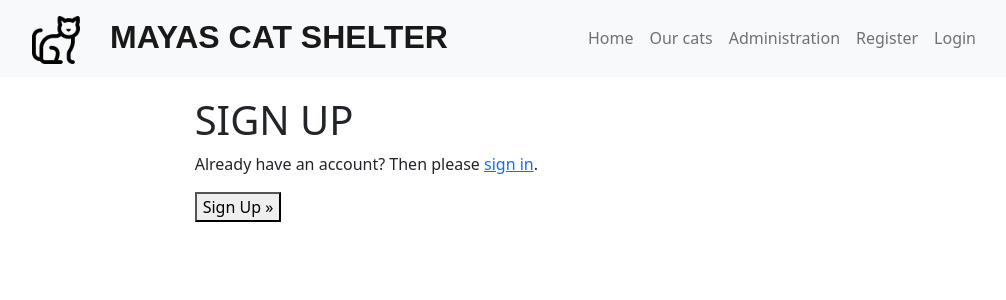
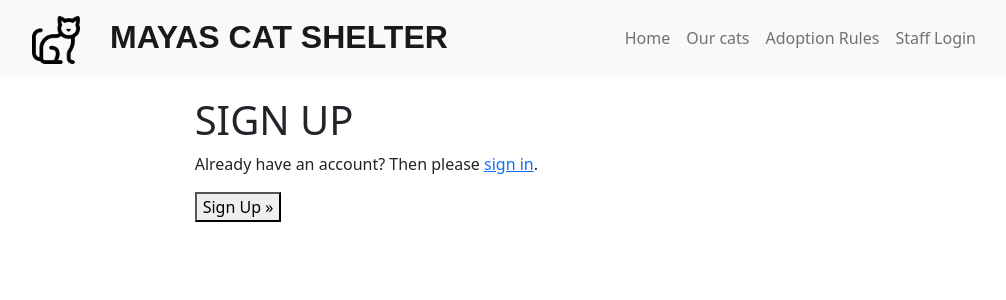
Before and after one commit to ClaudiaInSweden/mayas_cat_shelter, a Django app: template templates/account/signup.html in a window 1280 px wide. Shown: the top 300 px of the page, without its empty margins (132-1138 px from the left). Run offline with Django 3.2, Linux system fonts and the light colour scheme; the template is opened without the code that fills it: most values are stand-ins (such as "Sample title", 1, 10 or a date in 2020); some libraries are stand-ins or nearby versions; some web fonts are replaced.

Commit message:
Remove registration link in navbar

```diff
--- a/templates/account/base.html
+++ b/templates/account/base.html
@@ -43,21 +43,22 @@
           <a class="nav-link" href="{% url 'cats' %}">Our cats</a>
         </li>
         <li class="nav-item">
-              <a class="nav-link" href="{% url 'create-cat' %}">Administration</a>
+          <a class="nav-link" href="{% url 'rules' %}">Adoption Rules</a>
         </li>
+        {% if user.is_staff %}
+          <li class="nav-item">
+          <a class="nav-link" href="{% url 'administration' %}">Administration</a>
+        </li>
+        {% endif %}
           {% if user.is_authenticated %}
           <li class="nav-item">
             <a class="nav-link {% if request.path == logout_url %}active{% endif %}" aria-current="page"
-                  href="{% url 'account_logout' %}">Logout</a>
+              href="{% url 'account_logout' %}">Staff Logout</a>
           </li>
           {% else %}
           <li class="nav-item">
-                <a class="nav-link {% if request.path == signup_url %}active{% endif %}" aria-current="page"
-                  href="{% url 'account_signup' %}">Register</a>
-              </li>
-              <li class="nav-item">
             <a class="nav-link {% if request.path == login_url %}active{% endif %}" aria-current="page"
-                  href="{% url 'account_login' %}">Login</a>
+              href="{% url 'account_login' %}">Staff Login</a>
           </li>
           {% endif %}
 
```
Also changed, not shown: 1 other file. Lines whose indentation alone changed are shown as unchanged.
